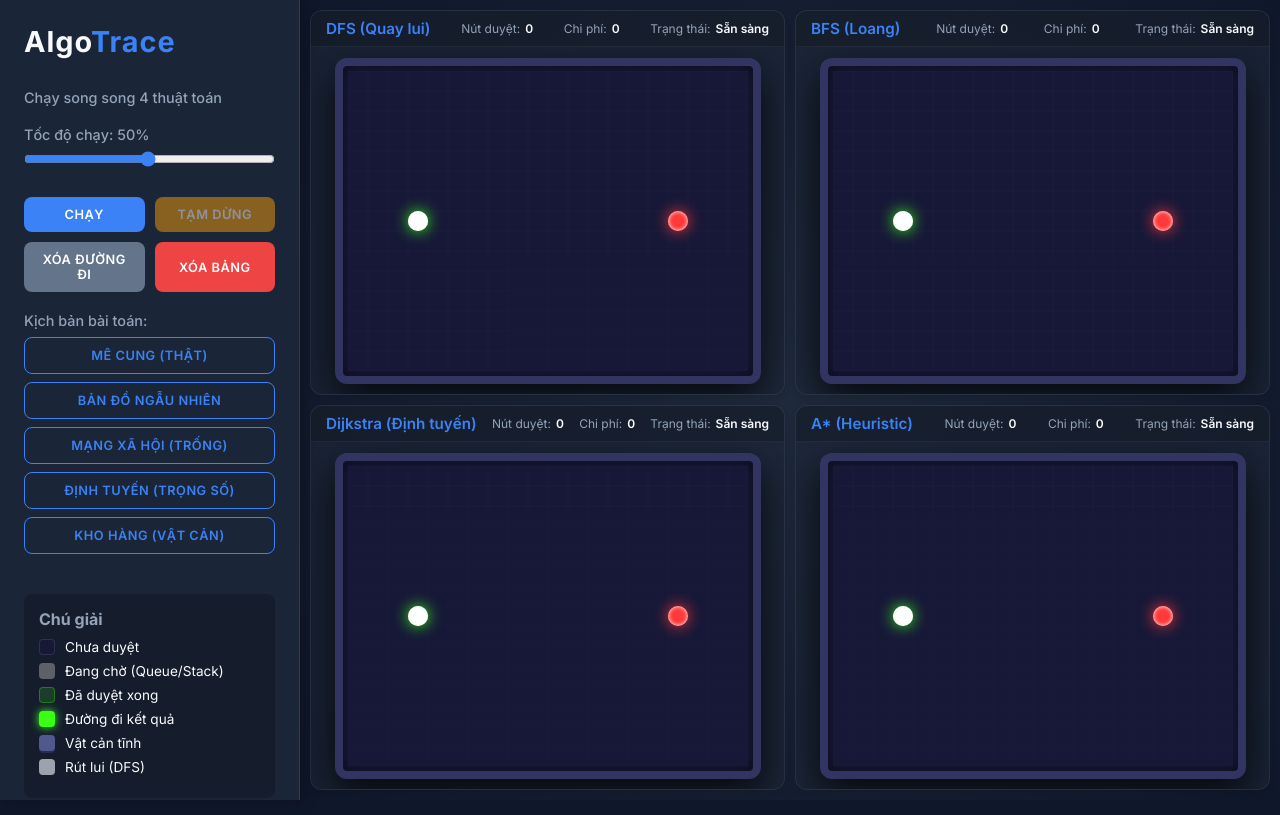
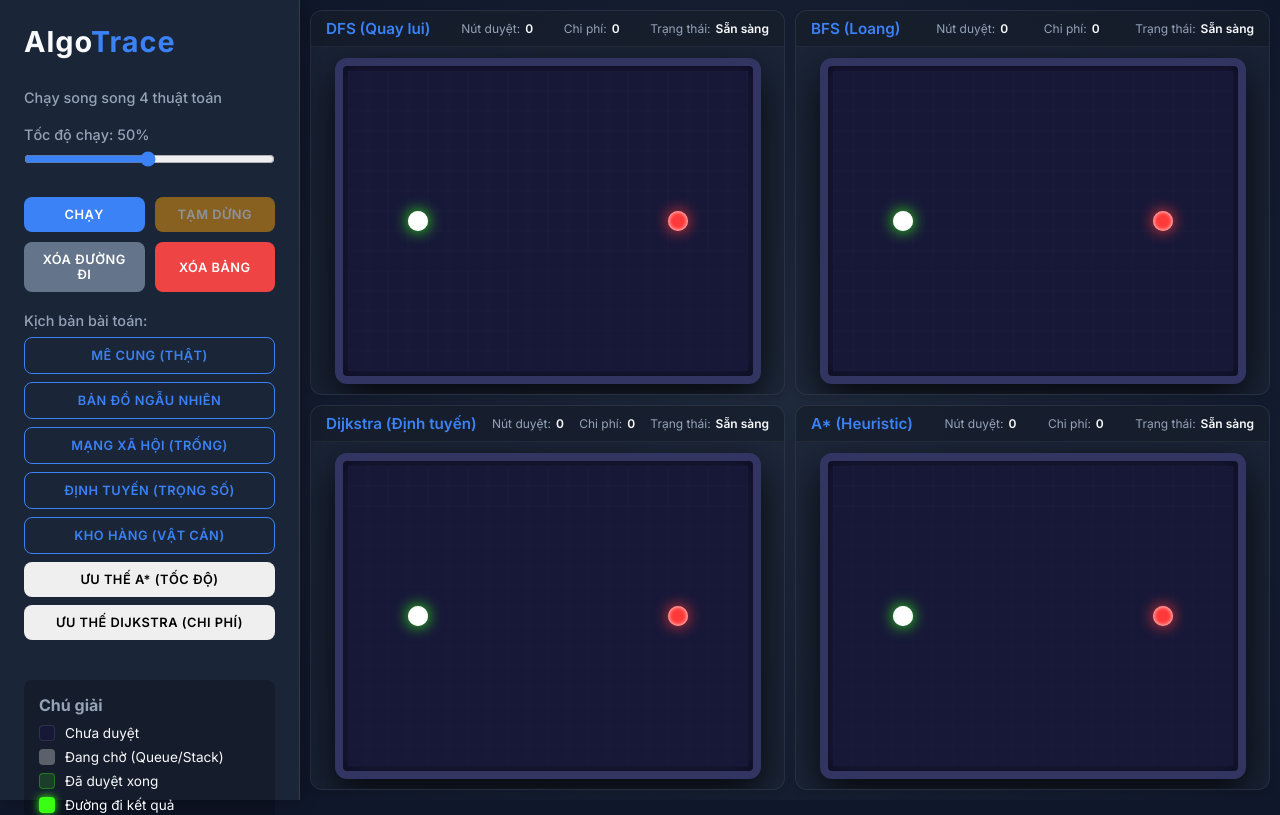
Before and after one commit to Han2104/AlgoTrace-Analytics, a React (Vite) app: page / in a window 1280 px wide. Shown: the top 815 px of the page. Built offline with nearby package versions, Linux system fonts and the light colour scheme.

Commit message:
update ver2

```diff
--- a/package.json
+++ b/package.json
@@ -5,6 +5,7 @@
   "type": "module",
   "scripts": {
     "dev": "vite",
+    "start": "vite",
     "build": "vite build",
     "preview": "vite preview"
   },
--- a/src/components/ControlPanel/ControlPanel.jsx
+++ b/src/components/ControlPanel/ControlPanel.jsx
@@ -73,6 +73,38 @@ export const ControlPanel = ({
               if (r % 3 !== 0 && c > 1 && c < COLS - 2 && c % 3 !== 0) {
                   newGrid[r][c].isWall = true;
               }
+            } else if (type === 'efficiency') {
+              // Case: Không gian mở để so sánh số lượng Node đã duyệt (A* thắng tuyệt đối)
+              // Clear hết, chỉ để Start và End ở hai góc xa nhất
+              newGrid[r][c].isWall = false;
+              newGrid[r][c].weight = 1;
+            } else if (type === 'cost_battle') {
+              // Case: Đường ngắn nhưng đắt vs Đường dài nhưng rẻ (Dijkstra thắng BFS)
+              const midCol = Math.floor(COLS / 2);
+              // Tạo một "bức tường" trọng số cao ở giữa
+              if (c === midCol && r > 2 && r < ROWS - 3) {
+                newGrid[r][c].weight = 50;
+              }
+              // Tạo một khe hở nhỏ ở phía trên và dưới với trọng số 1
+            }
+          }
+        }
+
+        if (type === 'efficiency') {
+          // Đặt Start và End ở vị trí tối ưu để thấy độ lan tỏa
+          // Lưu ý: Cần gọi setStartNode/setEndNode bên ngoài hoặc thông qua prop
+          // Ở đây ta giả định dùng vị trí mặc định hoặc người dùng tự kéo.
+        }
+
+        if (type === 'cost_battle') {
+          // Tạo một rào cản vật lý bao quanh trọng số để ép thuật toán phải chọn
+          for (let r = 0; r < ROWS; r++) {
+            if ((r < 3 || r > ROWS - 4) && Math.abs(r - Math.floor(ROWS/2)) > 5) {
+              // Để trống đường đi vòng
+            } else {
+               if (Math.floor(COLS/2) === Math.floor(COLS/2)) {
+                 // logic tạo dải phân cách đã xử lý ở vòng lặp trên
+               }
             }
           }
         }
@@ -132,6 +164,8 @@ export const ControlPanel = ({
         <button onClick={() => loadScenario('social')} disabled={isRunning} className="btn outline">Mạng xã hội (Trống)</button>
         <button onClick={() => loadScenario('traffic')} disabled={isRunning} className="btn outline">Định tuyến (Trọng số)</button>
         <button onClick={() => loadScenario('warehouse')} disabled={isRunning} className="btn outline">Kho hàng (Vật cản)</button>
+        <button onClick={() => loadScenario('efficiency')} disabled={isRunning} className="btn highlight">Ưu thế A* (Tốc độ)</button>
+        <button onClick={() => loadScenario('cost_battle')} disabled={isRunning} className="btn highlight">Ưu thế Dijkstra (Chi phí)</button>
       </div>
 
       <div className="legend">
```
Also changed, not shown: 1 other file (tests, documents, lock files or other folders).
